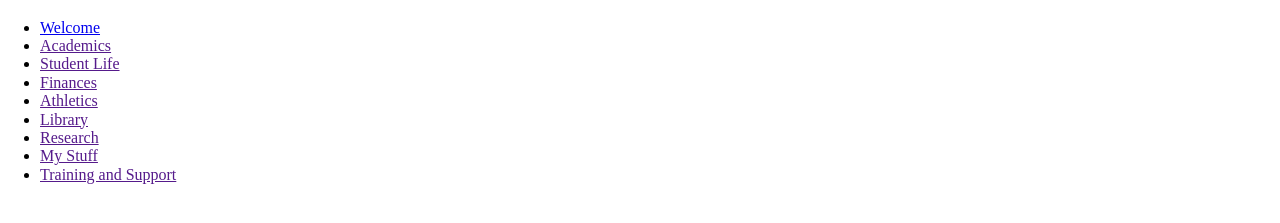
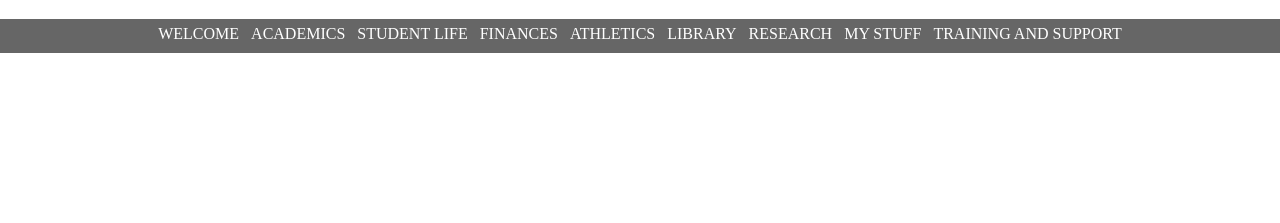
Before and after one commit to tn5865/Project3Master, a plain HTML site: page index.html in a window 1280 px wide. Shown: the part 61-284 px from the top of the page. Drawn offline with nearby package versions, Linux system fonts and the light colour scheme; files that its build step writes are made by us from their sources.

Commit message:
changed the nav bar id names for style

```diff
--- a/style.css
+++ b/style.css
@@ -1,11 +1,11 @@
-nav#Man-City{
+nav#welcome-nav{
   text-align: center;
   background-color: #666;
   position: relative;
   top: 0;
 }
 
-nav#Man-City ul {
+nav#welcome-nav ul {
   text-align: center;
   display: inline-block;
   list-style-type: none;
@@ -14,14 +14,14 @@ nav#Man-City ul {
   overflow: hidden;
 }
 
-nav#Man-City ul li {
+nav#welcome-nav ul li {
   float: left;
   text-align: center;
   margin: 0;
   width: auto;
 }
 
-nav#Man-City ul li a {
+nav#welcome-nav ul li a {
   text-align: center;
   display: block;
   padding: 0.375em;
```
